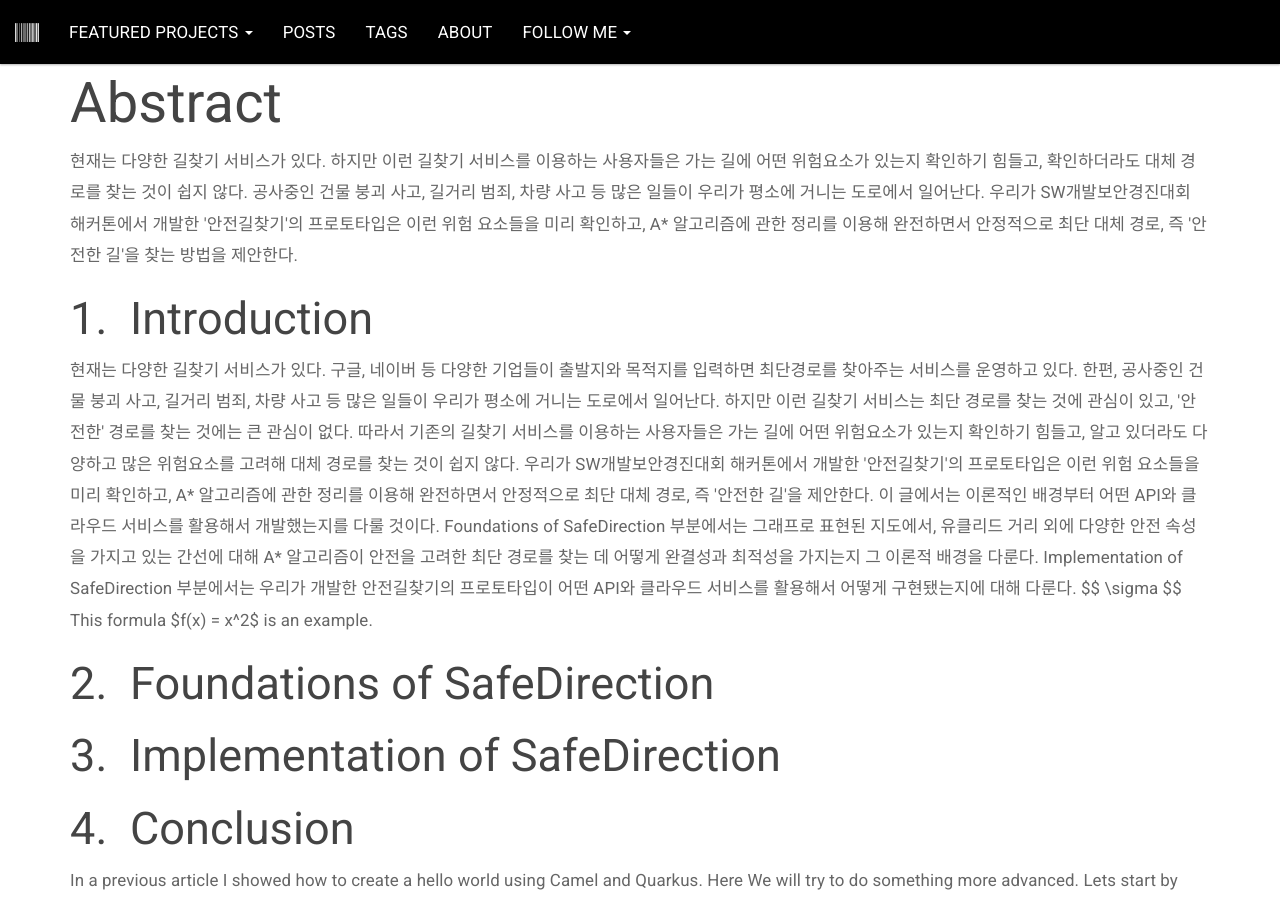
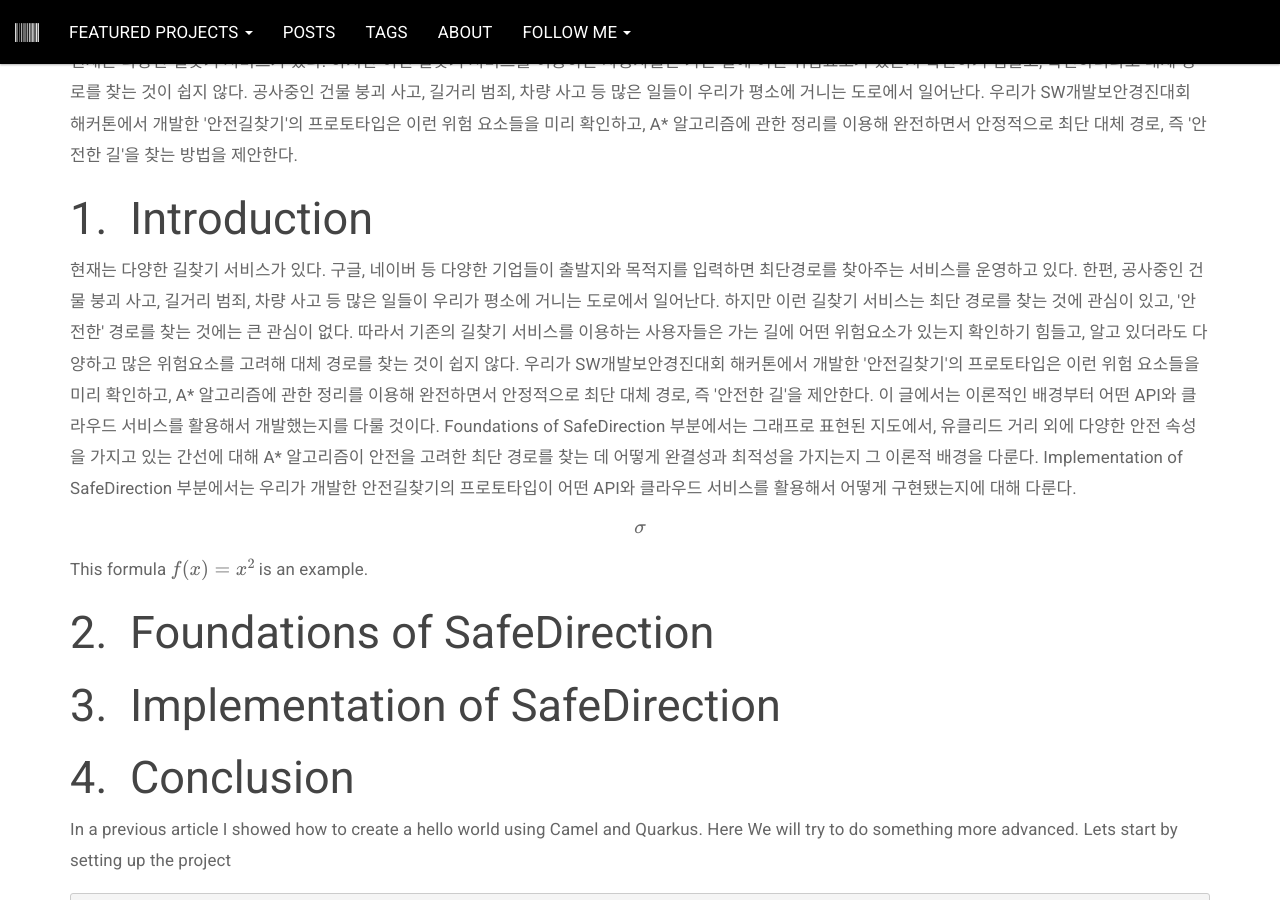
Before and after one commit to PnDong/pndong.github.io, a Jekyll site: the page built from _posts/2020-02-11-safe-direction-using-astar.html, in a window 1280 px wide and 900 px high, scrolled down 525 px. Built offline with Jekyll 4.4.1, drawn with Linux system fonts in a browser that asks for light colours; formulas are drawn with MathJax 3; comment, search, counter and statistics services are not loaded.

Commit message:
Test mathjax

```diff
--- a/_layouts/default.html
+++ b/_layouts/default.html
@@ -4,7 +4,7 @@
 <body>
 	{% include header.html %}
 	{% if page.use_math %}
-		{% include mathjax_support.html %}
+		{% include mathjax.html %}
 	{% endif %}
 	<div class="container">
 
```
